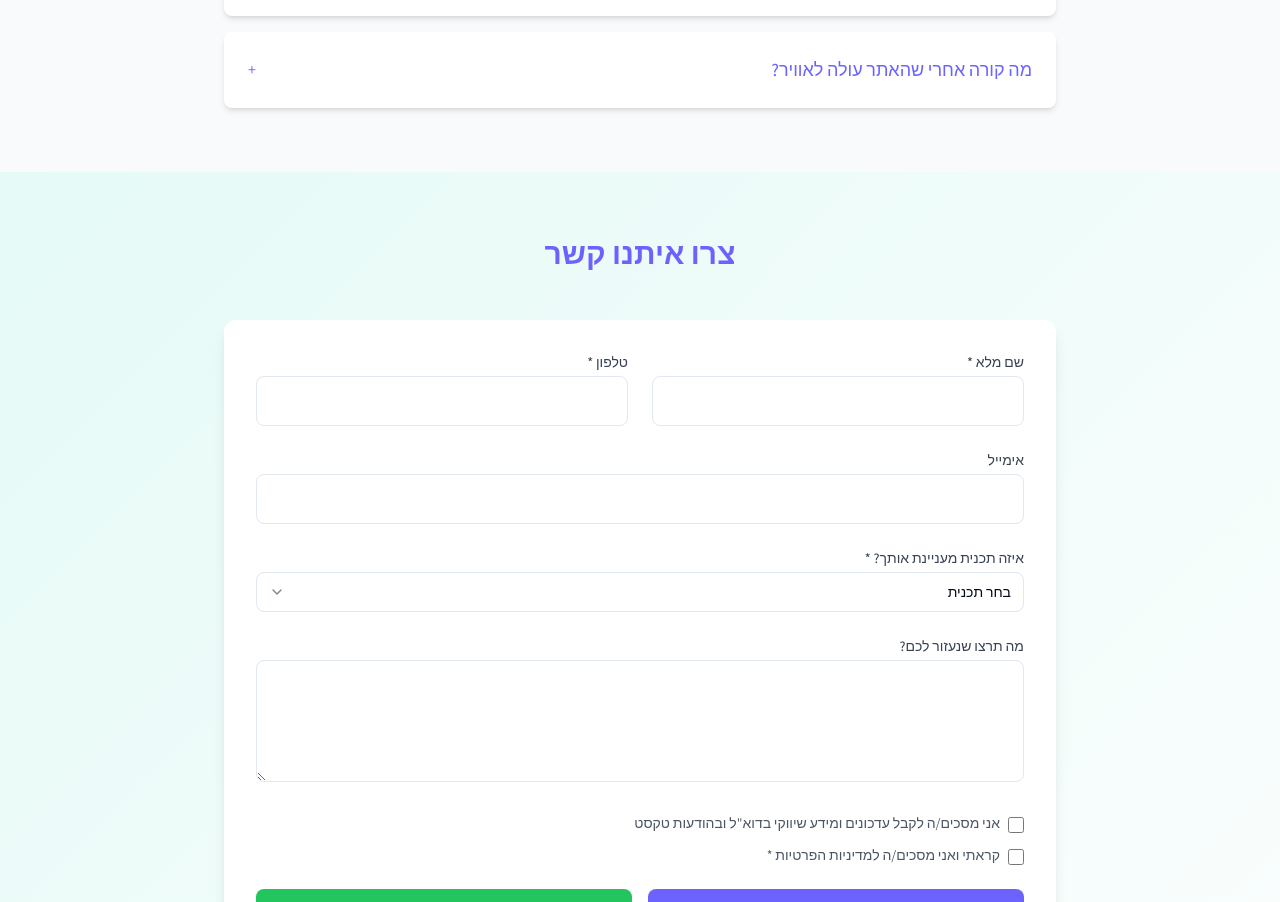
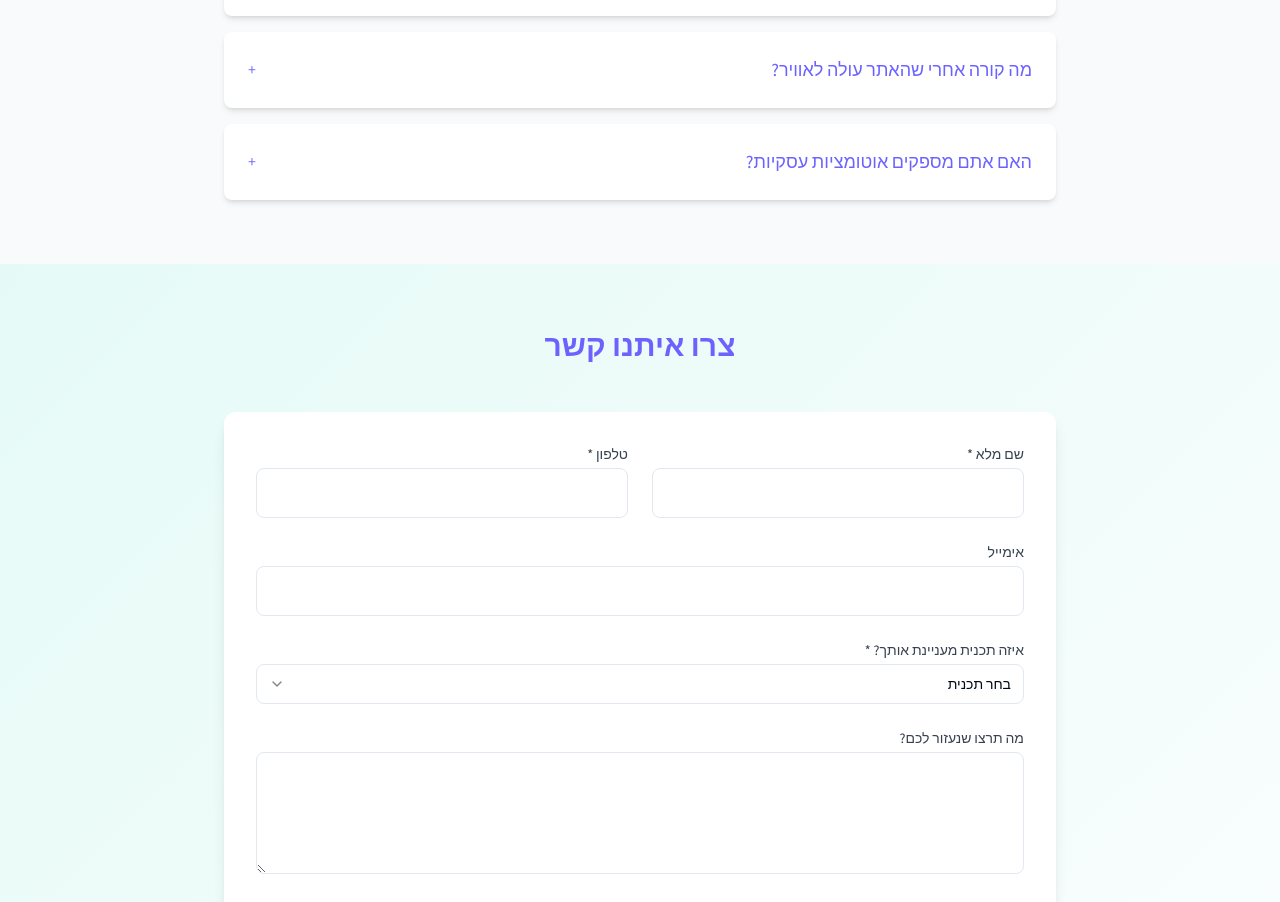
Before and after one commit to ArielAM95/AASTUDIO, a React (Vite) app: page / in a window 1280 px wide. Shown: the part 2520-3422 px from the top of the page. Built offline with nearby package versions, Linux system fonts and the light colour scheme; what tailwindcss-rtl would draw is missing.

Commit message:
Add FAQ about business automations
Added a new FAQ item about business automations and updated the FAQ section to correctly link to the FAQ section on the home page.

```diff
--- a/src/components/FAQSection.tsx
+++ b/src/components/FAQSection.tsx
@@ -27,6 +27,10 @@ const FAQSection = () => {
     {
       question: "מה קורה אחרי שהאתר עולה לאוויר?",
       answer: "אנחנו מציעים חבילות תחזוקה חודשיות הכוללות עדכוני אבטחה, גיבויים ותמיכה טכנית. תוכל לבחור את החבילה המתאימה לצרכים שלך.",
+    },
+    {
+      question: "האם אתם מספקים אוטומציות עסקיות?",
+      answer: "כן, בעלות סמלית תקבלו מאיתנו שני אוטומציות עסקיות לדף הנחיתה שלכם כמובן בהתאם לדרישות וחיובים נוספים.",
     },
   ];
 
--- a/src/pages/BusinessAppPage.tsx
+++ b/src/pages/BusinessAppPage.tsx
@@ -1,3 +1,4 @@
+
 import React from "react";
 import { ArrowLeft } from "lucide-react";
 import { Button } from "@/components/ui/button";
--- a/src/pages/Index.tsx
+++ b/src/pages/Index.tsx
@@ -13,9 +13,9 @@ const Index = () => {
       <Navbar />
       <HeroSection />
       <AISection />
-      <ServicesSection />
+      <ServicesSection id="services" />
       <FAQSection />
-      <ContactForm />
+      <ContactForm id="contact" />
       <Footer />
     </div>
   );
```
